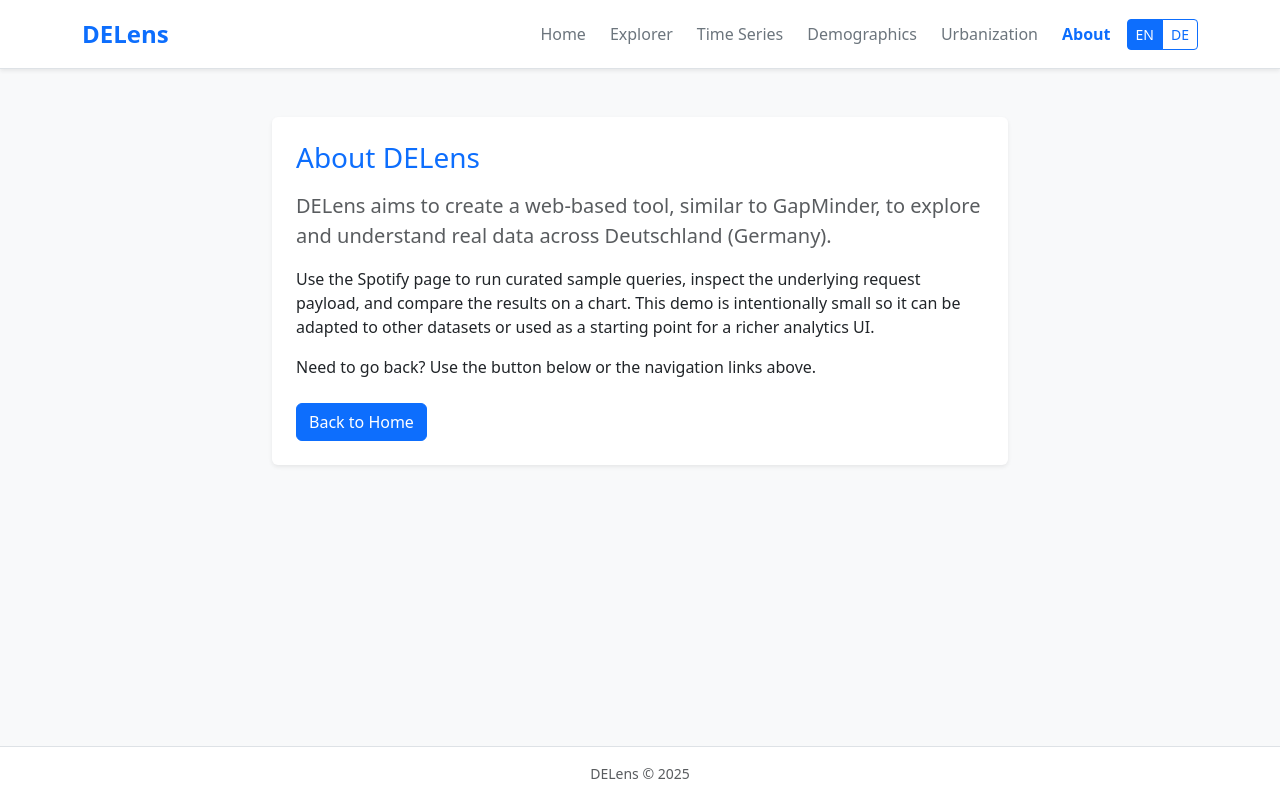
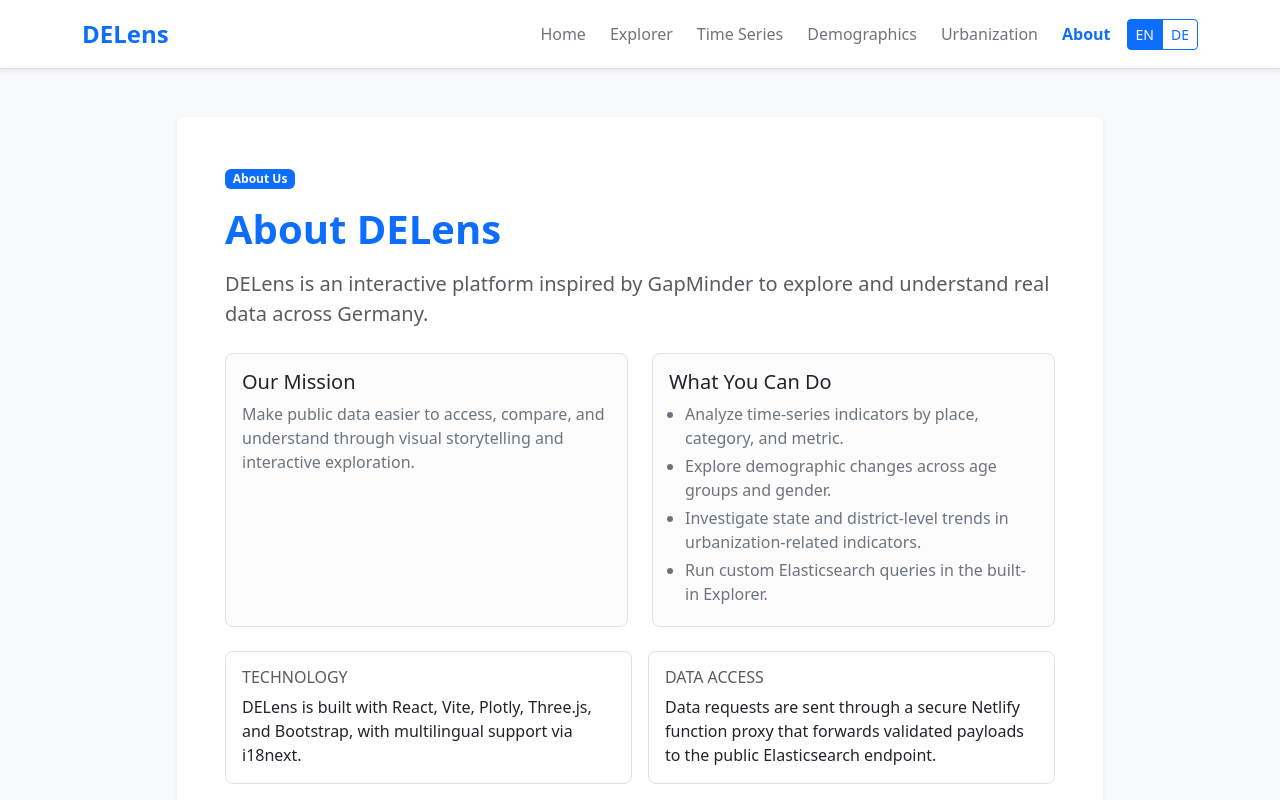
Before and after one commit to akjasim/klens, a React (Vite) app: page /about in a window 1280 px wide. Shown: the top 800 px of the page. Built offline with nearby package versions, Linux system fonts and the light colour scheme.

Commit message:
Update About page

```diff
--- a/src/i18n.js
+++ b/src/i18n.js
@@ -108,12 +108,30 @@ const resources = {
 
       // About Page
       aboutTitle: "About DELens",
+      aboutUsBadge: "About Us",
       aboutLead:
-        "DELens aims to create a web-based tool, similar to GapMinder, to explore and understand real data across Deutschland (Germany).",
-      aboutBody1:
-        "Use the Spotify page to run curated sample queries, inspect the underlying request payload, and compare the results on a chart. This demo is intentionally small so it can be adapted to other datasets or used as a starting point for a richer analytics UI.",
+        "DELens is an interactive platform inspired by GapMinder to explore and understand real data across Germany.",
+      aboutMissionTitle: "Our Mission",
+      aboutMissionBody:
+        "Make public data easier to access, compare, and understand through visual storytelling and interactive exploration.",
+      aboutWhatYouCanDoTitle: "What You Can Do",
+      aboutFeature1:
+        "Analyze time-series indicators by place, category, and metric.",
+      aboutFeature2:
+        "Explore demographic changes across age groups and gender.",
+      aboutFeature3:
+        "Investigate state and district-level trends in urbanization-related indicators.",
+      aboutFeature4:
+        "Run custom Elasticsearch queries in the built-in Explorer.",
+      aboutTechTitle: "Technology",
+      aboutTechBody:
+        "DELens is built with React, Vite, Plotly, Three.js, and Bootstrap, with multilingual support via i18next.",
+      aboutDataTitle: "Data Access",
+      aboutDataBody:
+        "Data requests are sent through a secure Netlify function proxy that forwards validated payloads to the public Elasticsearch endpoint.",
       aboutBackHint:
-        "Need to go back? Use the button below or the navigation links above.",
+        "Use the actions below to continue exploring the platform.",
+      aboutCtaExplore: "Open Explorer",
       backToHome: "Back to Home",
 
       // NotFound Page
@@ -248,12 +266,30 @@ const resources = {
 
       // About Page
       aboutTitle: "Über DELens",
+      aboutUsBadge: "Über uns",
       aboutLead:
-        "DELens ist ein webbasiertes Tool, ähnlich wie GapMinder, um reale Daten aus Deutschland zu erkunden und zu verstehen.",
-      aboutBody1:
-        "Verwenden Sie die Spotify-Seite, um kuratierte Beispielabfragen auszuführen, die zugrunde liegende Anfrage zu prüfen und die Ergebnisse in einem Diagramm zu vergleichen. Diese Demo ist bewusst klein gehalten und kann auf andere Datensätze angepasst oder als Ausgangspunkt für eine umfangreichere Analytics-UI genutzt werden.",
+        "DELens ist eine interaktive Plattform, inspiriert von GapMinder, um reale Daten aus Deutschland zu erkunden und besser zu verstehen.",
+      aboutMissionTitle: "Unsere Mission",
+      aboutMissionBody:
+        "Oeffentliche Daten durch visuelles Storytelling und interaktive Analyse leichter zuganglich und verstaendlich machen.",
+      aboutWhatYouCanDoTitle: "Was Sie tun koennen",
+      aboutFeature1:
+        "Zeitreihenindikatoren nach Ort, Kategorie und Kennzahl analysieren.",
+      aboutFeature2:
+        "Demografische Veraenderungen nach Altersgruppen und Geschlecht untersuchen.",
+      aboutFeature3:
+        "Trends auf Bundesland- und Kreisebene zu urbanisierungsbezogenen Indikatoren erkunden.",
+      aboutFeature4:
+        "Eigene Elasticsearch-Abfragen im integrierten Explorer ausfuehren.",
+      aboutTechTitle: "Technologie",
+      aboutTechBody:
+        "DELens basiert auf React, Vite, Plotly, Three.js und Bootstrap sowie Mehrsprachigkeit mit i18next.",
+      aboutDataTitle: "Datenzugriff",
+      aboutDataBody:
+        "Datenanfragen laufen ueber eine sichere Netlify-Function als Proxy und werden an den oeffentlichen Elasticsearch-Endpunkt weitergeleitet.",
       aboutBackHint:
-        "Müssen Sie zurück? Verwenden Sie die Schaltfläche unten oder die Navigationslinks oben.",
+        "Nutzen Sie die folgenden Aktionen, um die Plattform weiter zu erkunden.",
+      aboutCtaExplore: "Explorer oeffnen",
       backToHome: "Zurück zur Startseite",
 
       // NotFound Page
--- a/src/pages/About.jsx
+++ b/src/pages/About.jsx
@@ -3,19 +3,81 @@ import { useTranslation } from "react-i18next";
 
 export default function About() {
   const { t } = useTranslation();
+
+  const capabilities = [
+    t("aboutFeature1"),
+    t("aboutFeature2"),
+    t("aboutFeature3"),
+    t("aboutFeature4"),
+  ];
+
   return (
     <section className="container py-5">
       <div className="row justify-content-center">
-        <div className="col-lg-8">
-          <div className="card shadow-sm border-0">
-            <div className="card-body p-4">
-              <h1 className="h3 text-primary mb-3">{t("aboutTitle")}</h1>
-              <p className="lead text-muted">{t("aboutLead")}</p>
-              <p>{t("aboutBody1")}</p>
-              <p className="mb-4">{t("aboutBackHint")}</p>
-              <Link to="/" className="btn btn-primary">
-                {t("backToHome")}
-              </Link>
+        <div className="col-xl-10 col-lg-11">
+          <div className="card shadow-sm border-0 overflow-hidden">
+            <div className="card-body p-4 p-md-5">
+              <span className="badge text-bg-primary mb-3">
+                {t("aboutUsBadge")}
+              </span>
+
+              <h1 className="display-6 fw-bold text-primary mb-3">
+                {t("aboutTitle")}
+              </h1>
+              <p className="lead text-muted mb-4">{t("aboutLead")}</p>
+
+              <div className="row g-4 mb-4">
+                <div className="col-md-6">
+                  <div className="h-100 border rounded-3 p-3 bg-light-subtle">
+                    <h2 className="h5 mb-2">{t("aboutMissionTitle")}</h2>
+                    <p className="mb-0 text-secondary">{t("aboutMissionBody")}</p>
+                  </div>
+                </div>
+
+                <div className="col-md-6">
+                  <div className="h-100 border rounded-3 p-3 bg-light-subtle">
+                    <h2 className="h5 mb-2">{t("aboutWhatYouCanDoTitle")}</h2>
+                    <ul className="mb-0 ps-3">
+                      {capabilities.map((item) => (
+                        <li key={item} className="mb-1 text-secondary">
+                          {item}
+                        </li>
+                      ))}
+                    </ul>
+                  </div>
+                </div>
+              </div>
+
+              <div className="row g-3 mb-4">
+                <div className="col-md-6">
+                  <div className="border rounded-3 p-3 h-100">
+                    <h3 className="h6 text-uppercase text-muted mb-2">
+                      {t("aboutTechTitle")}
+                    </h3>
+                    <p className="mb-0">{t("aboutTechBody")}</p>
+                  </div>
+                </div>
+
+                <div className="col-md-6">
+                  <div className="border rounded-3 p-3 h-100">
+                    <h3 className="h6 text-uppercase text-muted mb-2">
+                      {t("aboutDataTitle")}
+                    </h3>
+                    <p className="mb-0">{t("aboutDataBody")}</p>
+                  </div>
+                </div>
+              </div>
+
+              <p className="mb-4 text-secondary">{t("aboutBackHint")}</p>
+
+              <div className="d-flex flex-wrap gap-2">
+                <Link to="/explorer" className="btn btn-primary">
+                  {t("aboutCtaExplore")}
+                </Link>
+                <Link to="/" className="btn btn-outline-primary">
+                  {t("backToHome")}
+                </Link>
+              </div>
             </div>
           </div>
         </div>
```
